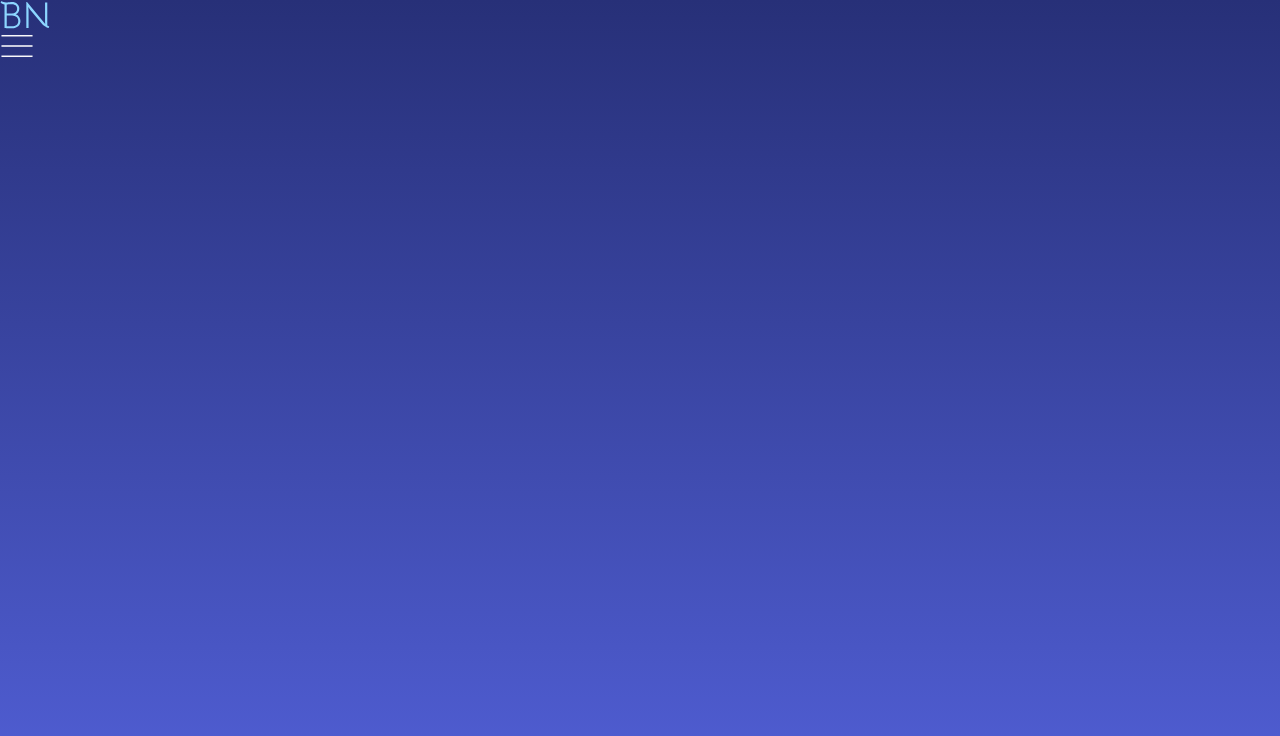
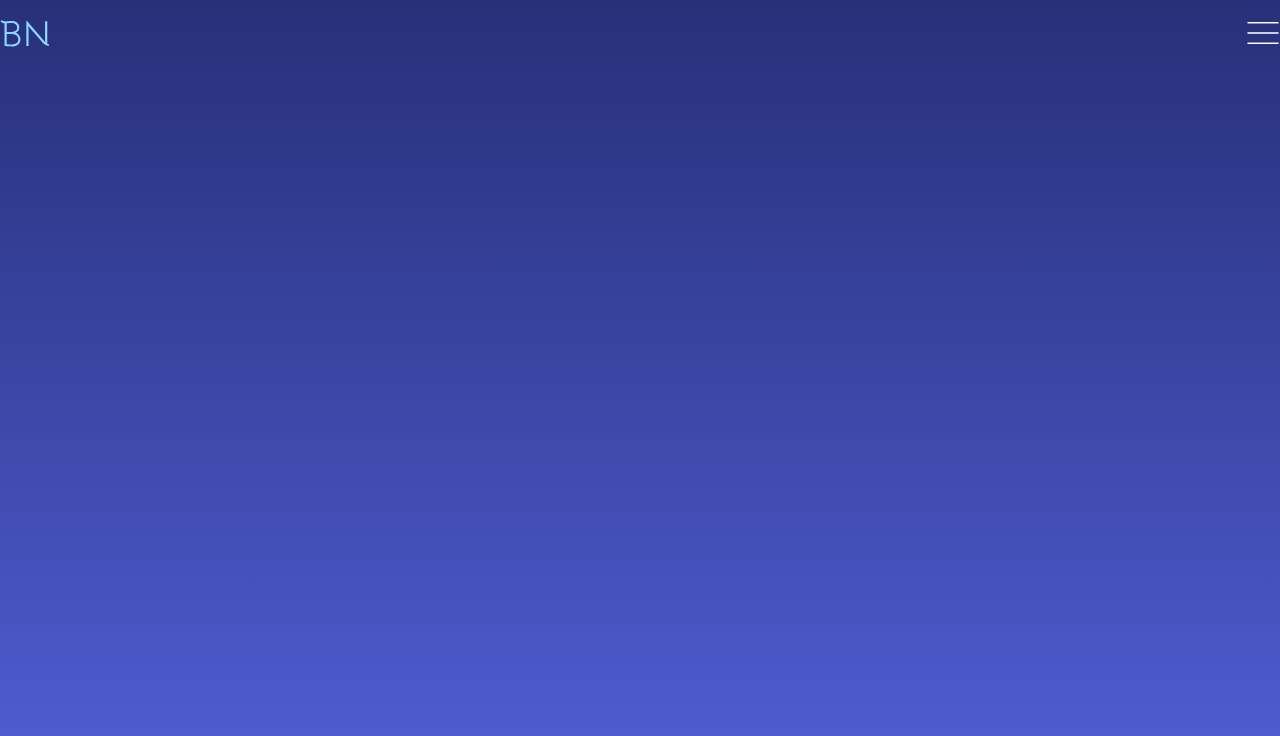
Before and after one commit to Jose-Pedro-Bernardes/bern-dev, a Next.js app: page / in a window 1280 px wide. Shown: the top 736 px of the page. Built offline with nearby package versions, Linux system fonts and the light colour scheme.

Commit message:
Feat: Criar lógica para header mudar a cor quando sair da posição "0".

```diff
--- a/src/components/Header/index.tsx
+++ b/src/components/Header/index.tsx
@@ -1,14 +1,42 @@
-import Image from "next/image";
+'use client'
+import Image from 'next/image'
+import { useEffect, useState } from 'react'
 
 export default function Header() {
+  const [isAtTop, setIsAtTop] = useState(true)
+
+  useEffect(() => {
+    const handleScroll = () => {
+      const scrollTop = window.scrollY || document.documentElement.scrollTop
+      setIsAtTop(scrollTop === 0)
+    }
+
+    window.addEventListener('scroll', handleScroll)
+
+    return () => {
+      window.removeEventListener('scroll', handleScroll)
+    }
+  }, [])
+
   return (
-    <header>
-      <figure>
-        <Image src="/images/logo/logoHeader.svg" alt="Logotipo da marca escrito BN" width={50} height={41} />
-      </figure>
-      <button>
-        <Image src="/images/assets/menu.svg" alt="" width={34} height={34} />
-      </button>
+    <header
+      className={`fixed top-0 left-0 w-full z-10 transition-all duration-300 ease-in-out ${
+        isAtTop ? 'bg-transparent text-white' : 'bg-white text-black'
+      }`}
+    >
+      <nav className="container mx-auto flex justify-between items-center py-4">
+        <figure>
+          <Image
+            src="/images/logo/logoHeader.svg"
+            alt="Logotipo da marca escrito BN"
+            width={50}
+            height={41}
+          />
+        </figure>
+        <button>
+          <Image src="/images/assets/menu.svg" alt="" width={34} height={34} />
+        </button>
+      </nav>
     </header>
   )
 }
```
